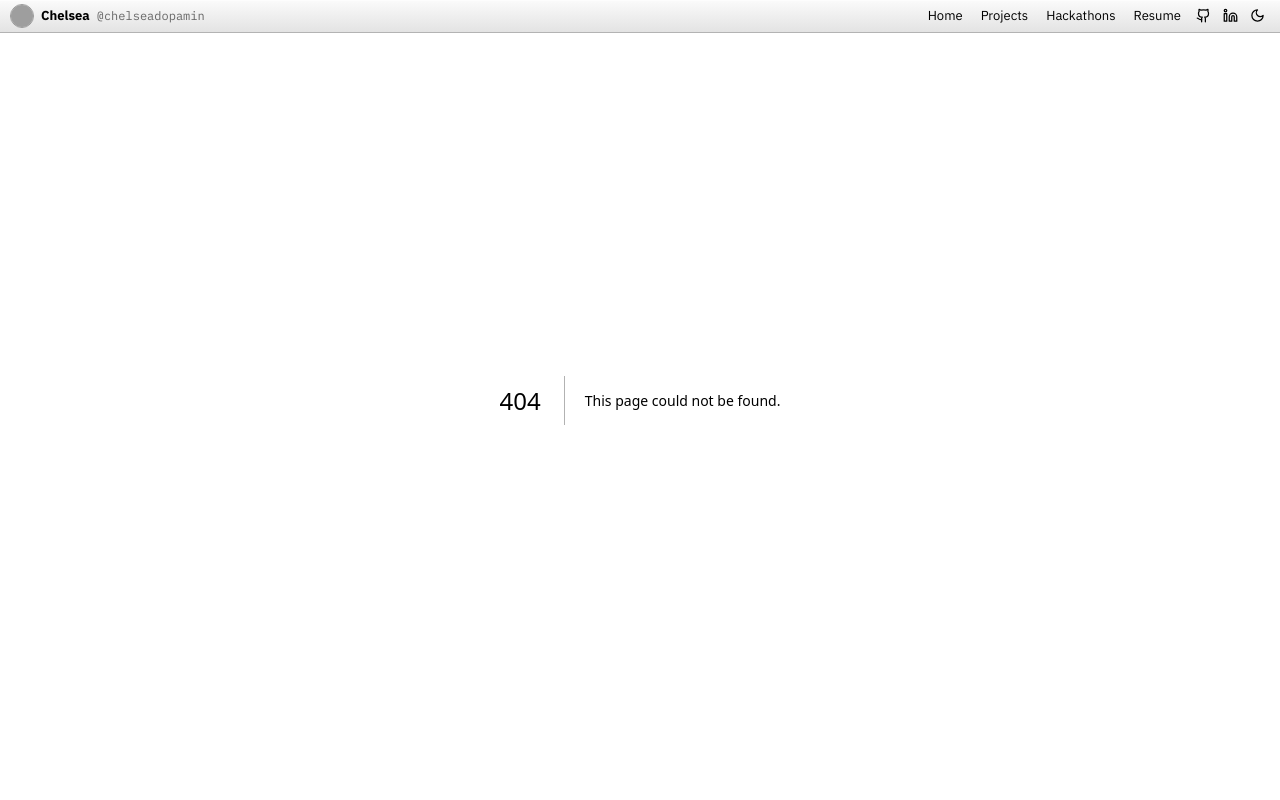
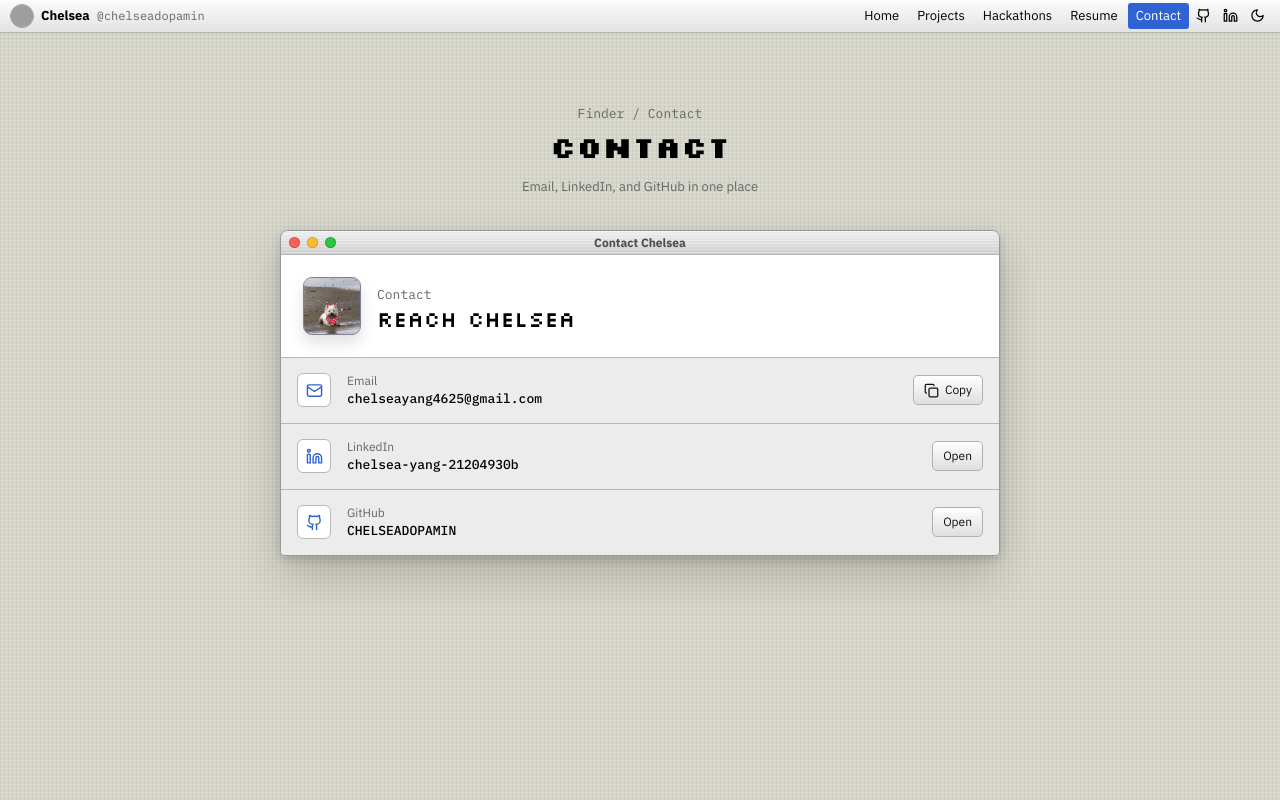
Before and after one commit to CHELSEADOPAMIN/Chelsea_Profile, a Next.js app: page /contact in a window 1280 px wide. Before the commit this address had no page. Built offline with nearby package versions, Linux system fonts and the light colour scheme; grey boxes are pictures that could not be loaded.

Commit message:
feat: add contact page and contact panel

```diff
--- /dev/null
+++ b/src/app/contact/page.tsx
@@ -0,0 +1,25 @@
+import type { Metadata } from "next";
+
+import { ContactPanel } from "@/components/contact-panel";
+import { MacWindowCard } from "@/components/mac-window-card";
+
+export const metadata: Metadata = {
+  title: "Contact",
+  description: "Contact Chelsea Yang by email, LinkedIn, or GitHub."
+};
+
+export default function ContactPage() {
+  return (
+    <main className="contact-page">
+      <header className="page-heading">
+        <p className="eyebrow">Finder / Contact</p>
+        <h1>Contact</h1>
+        <p>Email, LinkedIn, and GitHub in one place</p>
+      </header>
+
+      <MacWindowCard title="Contact Chelsea" contentClassName="contact-window-content">
+        <ContactPanel />
+      </MacWindowCard>
+    </main>
+  );
+}
--- a/src/app/globals.css
+++ b/src/app/globals.css
@@ -183,7 +183,8 @@ a {
 .home-shell,
 .projects-page,
 .hackathons-page,
-.resume-page {
+.resume-page,
+.contact-page {
   width: min(100% - 28px, 760px);
   margin: 0 auto;
   padding: 96px 0 56px;
@@ -196,6 +197,10 @@ a {
 
 .resume-page {
   width: min(100% - 28px, 980px);
+}
+
+.contact-page {
+  width: min(100% - 28px, 720px);
 }
 
 .mac-window {
@@ -472,6 +477,169 @@ a {
   min-height: 620px;
   border: 0;
   background: var(--bg-card);
+}
+
+.contact-window-content {
+  background: var(--bg-window);
+}
+
+.contact-panel {
+  display: grid;
+  gap: 0;
+}
+
+.contact-intro {
+  display: grid;
+  grid-template-columns: auto 1fr;
+  gap: 16px;
+  align-items: center;
+  border-bottom: 1px solid var(--color-soft-border);
+  background:
+    linear-gradient(180deg, rgba(255, 255, 255, 0.42), rgba(255, 255, 255, 0)),
+    var(--bg-card);
+  padding: 22px;
+}
+
+[data-theme="dark"] .contact-intro {
+  background:
+    linear-gradient(180deg, rgba(255, 255, 255, 0.06), rgba(255, 255, 255, 0)),
+    var(--bg-card);
+}
+
+.contact-stamp {
+  position: relative;
+  display: grid;
+  width: 58px;
+  height: 58px;
+  place-items: center;
+  border: 1px solid color-mix(in srgb, var(--color-avatar-bg) 72%, #000000 28%);
+  border-radius: 9px;
+  background: var(--color-avatar-bg);
+  box-shadow: inset 0 1px 0 rgba(255, 255, 255, 0.48), 0 8px 16px rgba(0, 0, 0, 0.12);
+  overflow: hidden;
+}
+
+.contact-stamp::after {
+  position: absolute;
+  inset: 0;
+  background: linear-gradient(135deg, rgba(255, 255, 255, 0.32), transparent 44%);
+  content: "";
+  pointer-events: none;
+}
+
+.contact-stamp-image {
+  display: block;
+  width: 100%;
+  height: 100%;
+  object-fit: cover;
+  object-position: center;
+}
+
+.contact-kicker {
+  margin: 0 0 4px;
+  color: var(--color-secondary);
+  font-family: var(--font-mono), Monaco, monospace;
+  font-size: 12px;
+}
+
+.contact-intro h2 {
+  margin: 0;
+  font-family: var(--font-display), Geneva, sans-serif;
+  font-size: 22px;
+  line-height: 1.25;
+}
+
+.contact-intro p {
+  margin: 6px 0 0;
+  color: var(--color-secondary);
+  font-size: 13px;
+  line-height: 1.45;
+}
+
+.contact-list {
+  display: grid;
+}
+
+.contact-row {
+  display: grid;
+  min-width: 0;
+  grid-template-columns: 38px minmax(0, 1fr) auto;
+  gap: 12px;
+  align-items: center;
+  border-bottom: 1px solid var(--color-soft-border);
+  color: var(--color-primary);
+  padding: 14px 16px;
+}
+
+.contact-row:last-child {
+  border-bottom: 0;
+}
+
+.contact-row-link {
+  transition: background 160ms ease;
+}
+
+.contact-row-link:hover {
+  background: var(--bg-card);
+}
+
+.contact-method-icon {
+  display: grid;
+  width: 34px;
+  height: 34px;
+  place-items: center;
+  border: 1px solid var(--color-soft-border);
+  border-radius: 6px;
+  background: var(--bg-card);
+  color: var(--color-accent);
+}
+
+.contact-method-copy {
+  min-width: 0;
+}
+
+.contact-method-copy span,
+.contact-method-copy strong {
+  display: block;
+}
+
+.contact-method-copy span {
+  color: var(--color-secondary);
+  font-size: 12px;
+}
+
+.contact-method-copy strong {
+  overflow-wrap: anywhere;
+  font-family: var(--font-mono), Monaco, monospace;
+  font-size: 13px;
+  font-weight: 500;
+  line-height: 1.45;
+}
+
+.contact-action {
+  display: inline-flex;
+  min-height: 28px;
+  align-items: center;
+  justify-content: center;
+  gap: 6px;
+  border: 1px solid #b0b0b0;
+  border-radius: 5px;
+  background: linear-gradient(180deg, #fefefe, #dfdfdf);
+  box-shadow: inset 0 1px 0 rgba(255, 255, 255, 0.6);
+  color: #111111;
+  cursor: pointer;
+  font: inherit;
+  font-size: 12px;
+  padding: 5px 10px;
+  white-space: nowrap;
+}
+
+.contact-action:hover {
+  filter: brightness(0.98);
+}
+
+.contact-open {
+  cursor: pointer;
 }
 
 .project-grid {
@@ -995,7 +1163,8 @@ a {
   .home-shell,
   .projects-page,
   .hackathons-page,
-  .resume-page {
+  .resume-page,
+  .contact-page {
     width: min(100% - 18px, 760px);
     padding-top: 72px;
   }
@@ -1045,6 +1214,23 @@ a {
   .project-period {
     width: fit-content;
   }
+
+  .contact-intro {
+    grid-template-columns: 1fr;
+    justify-items: center;
+    padding: 20px 16px;
+    text-align: center;
+  }
+
+  .contact-row {
+    grid-template-columns: 34px minmax(0, 1fr);
+    gap: 10px;
+  }
+
+  .contact-action {
+    grid-column: 2;
+    justify-self: start;
+  }
 }
 
 @media (prefers-reduced-motion: reduce) {
--- a/src/app/layout.tsx
+++ b/src/app/layout.tsx
@@ -28,7 +28,21 @@ export const metadata: Metadata = {
     default: "Chelsea Profile",
     template: "%s | Chelsea Profile"
   },
-  description: "Chelsea's retro Mac personal site, projects, and hackathon archive."
+  description: "Chelsea's retro Mac personal site, projects, and hackathon archive.",
+  icons: {
+    icon: [
+      {
+        url: "/cx-icon.jpg",
+        type: "image/jpeg"
+      }
+    ],
+    apple: [
+      {
+        url: "/cx-icon.jpg",
+        type: "image/jpeg"
+      }
+    ]
+  }
 };
 
 export default function RootLayout({
--- /dev/null
+++ b/src/components/contact-panel.tsx
@@ -0,0 +1,116 @@
+"use client";
+
+import { Check, Copy, Github, Linkedin, Mail, type LucideIcon } from "lucide-react";
+import Image from "next/image";
+import { useState } from "react";
+
+const email = "chelseayang4625@gmail.com";
+
+type ContactLink = {
+  href: string;
+  icon: LucideIcon;
+  label: string;
+  value: string;
+};
+
+const contactLinks: ContactLink[] = [
+  {
+    href: "https://www.linkedin.com/in/chelsea-yang-21204930b/",
+    icon: Linkedin,
+    label: "LinkedIn",
+    value: "chelsea-yang-21204930b"
+  },
+  {
+    href: "https://github.com/CHELSEADOPAMIN",
+    icon: Github,
+    label: "GitHub",
+    value: "CHELSEADOPAMIN"
+  }
+];
+
+export function ContactPanel() {
+  const [copied, setCopied] = useState(false);
+
+  async function copyEmail() {
+    try {
+      if (!navigator.clipboard?.writeText) {
+        throw new Error("Clipboard API unavailable");
+      }
+
+      await navigator.clipboard.writeText(email);
+    } catch {
+      const textarea = document.createElement("textarea");
+
+      textarea.value = email;
+      textarea.setAttribute("readonly", "");
+      textarea.style.position = "fixed";
+      textarea.style.opacity = "0";
+      document.body.appendChild(textarea);
+      textarea.select();
+      document.execCommand("copy");
+      document.body.removeChild(textarea);
+    }
+
+    setCopied(true);
+    window.setTimeout(() => setCopied(false), 1600);
+  }
+
+  return (
+    <div className="contact-panel">
+      <div className="contact-intro">
+        <div className="contact-stamp" aria-hidden="true">
+          <Image
+            alt=""
+            className="contact-stamp-image"
+            height={58}
+            src="/cx-icon.jpg"
+            width={58}
+          />
+        </div>
+        <div>
+          <p className="contact-kicker">Contact</p>
+          <h2>Reach Chelsea</h2>
+        </div>
+      </div>
+
+      <div className="contact-list" aria-label="Contact methods">
+        <div className="contact-row">
+          <div className="contact-method-icon">
+            <Mail aria-hidden="true" size={17} />
+          </div>
+          <div className="contact-method-copy">
+            <span>Email</span>
+            <strong>{email}</strong>
+          </div>
+          <button className="contact-action" onClick={copyEmail} type="button">
+            {copied ? <Check aria-hidden="true" size={15} /> : <Copy aria-hidden="true" size={15} />}
+            {copied ? "Copied" : "Copy"}
+          </button>
+        </div>
+
+        {contactLinks.map((item) => {
+          const Icon = item.icon;
+
+          return (
+            <a
+              className="contact-row contact-row-link"
+              href={item.href}
+              key={item.label}
+              rel="noopener noreferrer"
+              target="_blank"
+            >
+              <div className="contact-method-icon">
+                <Icon aria-hidden="true" size={17} />
+              </div>
+              <div className="contact-method-copy">
+                <span>{item.label}</span>
+                <strong>{item.value}</strong>
+              </div>
+              <span className="contact-action contact-open">Open</span>
+            </a>
+          );
+        })}
+      </div>
+    </div>
+  );
+}
--- a/src/components/hero-section.tsx
+++ b/src/components/hero-section.tsx
@@ -27,7 +27,7 @@ export function HeroSection() {
           </div>
 
           <div className="hero-actions" aria-label="Primary actions">
-            <RetroButton href="mailto:hello@example.com" variant="blue">
+            <RetroButton href="/contact" variant="blue">
               <Mail aria-hidden="true" size={15} />
               Contact
             </RetroButton>
--- a/src/components/nav-bar.tsx
+++ b/src/components/nav-bar.tsx
@@ -13,7 +13,8 @@ const navItems = [
   { href: "/", label: "Home" },
   { href: "/projects", label: "Projects" },
   { href: "/hackathons", label: "Hackathons" },
-  { href: "/resume", label: "Resume" }
+  { href: "/resume", label: "Resume" },
+  { href: "/contact", label: "Contact" }
 ];
 
 export function NavBar() {
```
Also changed, not shown: public/cx-icon.jpg (added).
